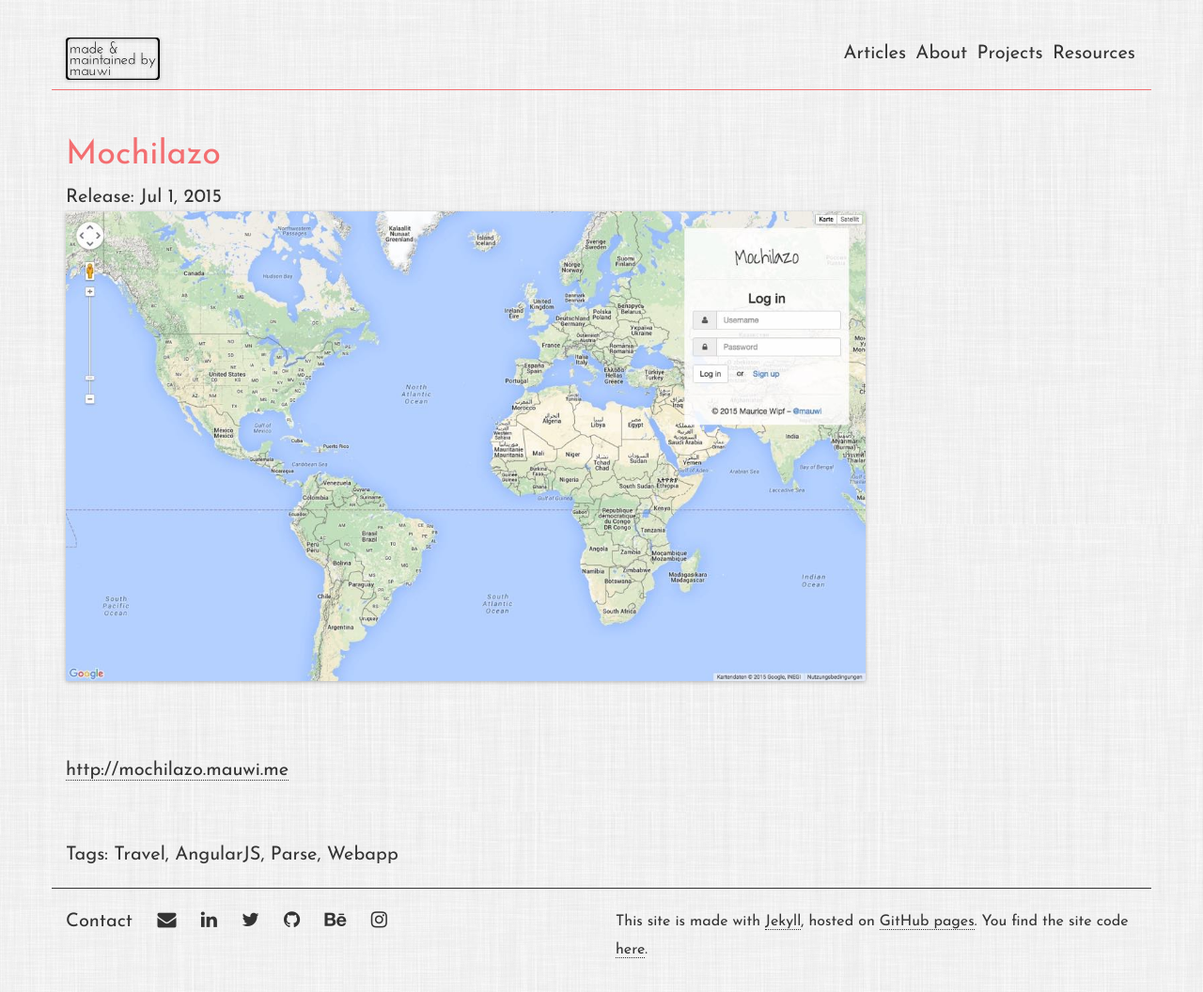
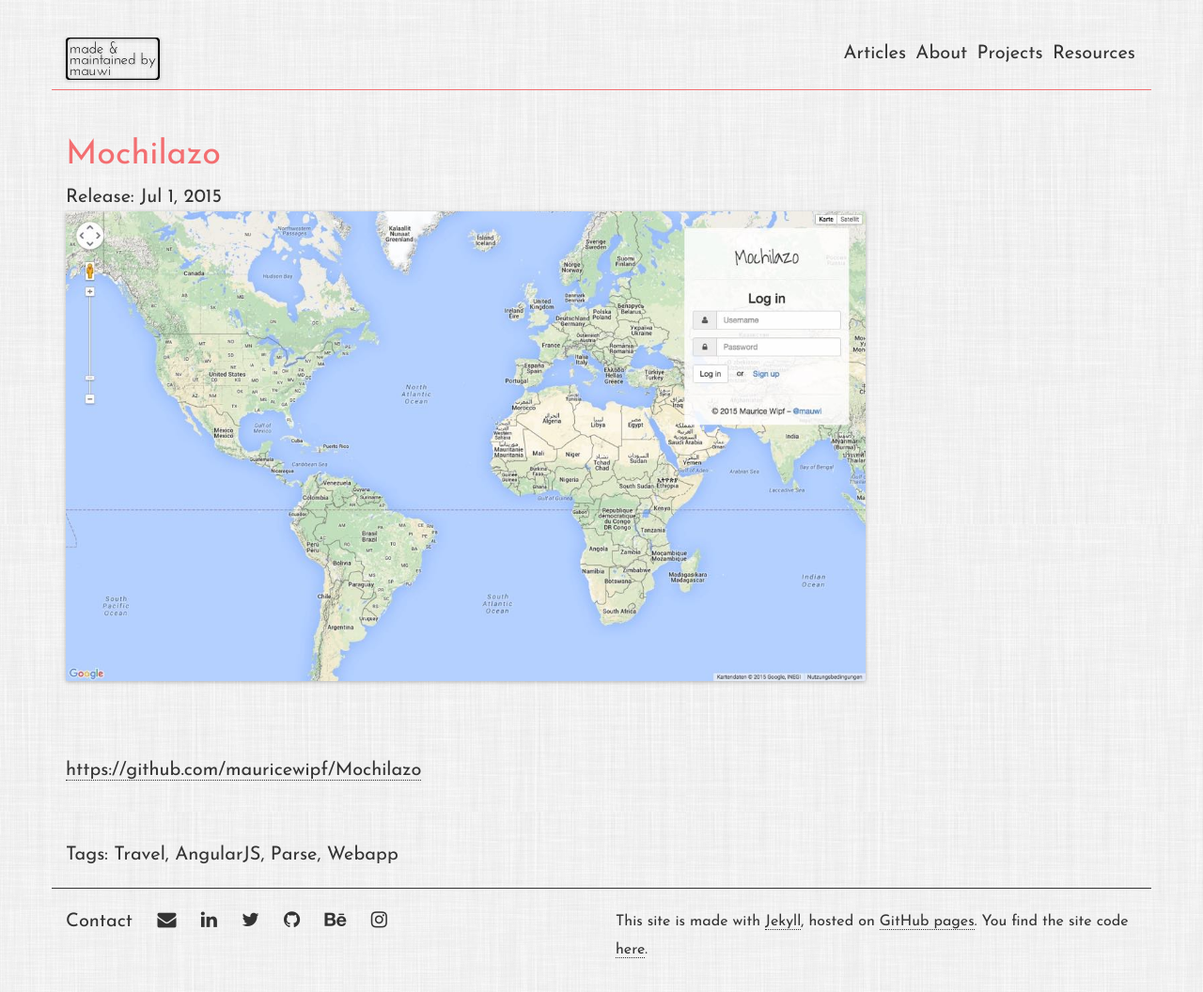
Before and after one commit to mauricewipf/interactive-resume, a Jekyll site: the page built from _posts/2015-07-01-mochilazo.md, in a window 1280 px wide. Shown: the whole page at 94% size. Built offline with Jekyll 4.4.1, drawn with Linux system fonts in a browser that asks for light colours; nearby versions of some CDN libraries; some of the changed lines change nothing that is shown.

```diff
--- a/_posts/2015-07-01-mochilazo.md
+++ b/_posts/2015-07-01-mochilazo.md
@@ -3,7 +3,7 @@
 title: Mochilazo
 date: 2015-07-01
 permalink: /projects/mochilazo/
-projectHyperlink: http://mochilazo.mauwi.me
+projectHyperlink: https://github.com/mauricewipf/Mochilazo
 description: Mochilazo hilft dir beim Planen deines nächsten Trips.
 projectImage: mochilazo.jpg
 projectTags: Travel, AngularJS, Parse, Webapp
```
Also changed, not shown: images/appointments-angular-app.png (added), 1 other file.
